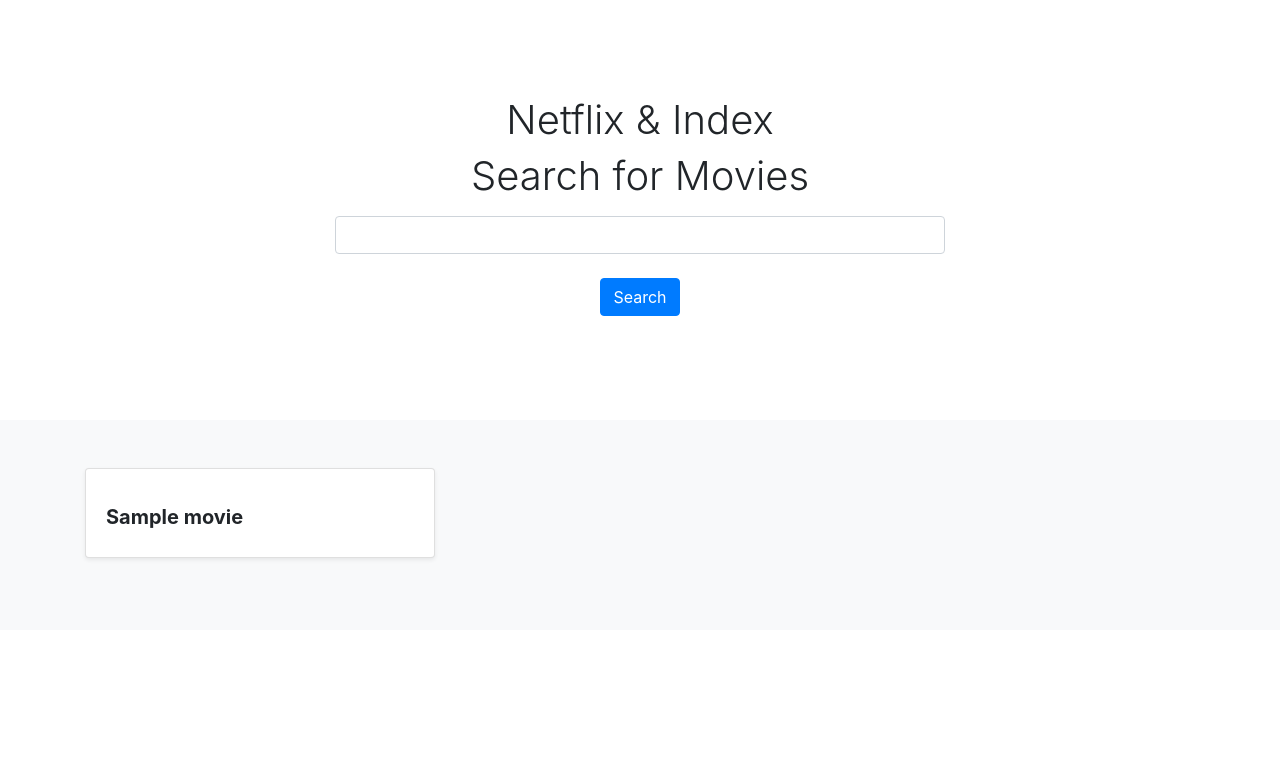
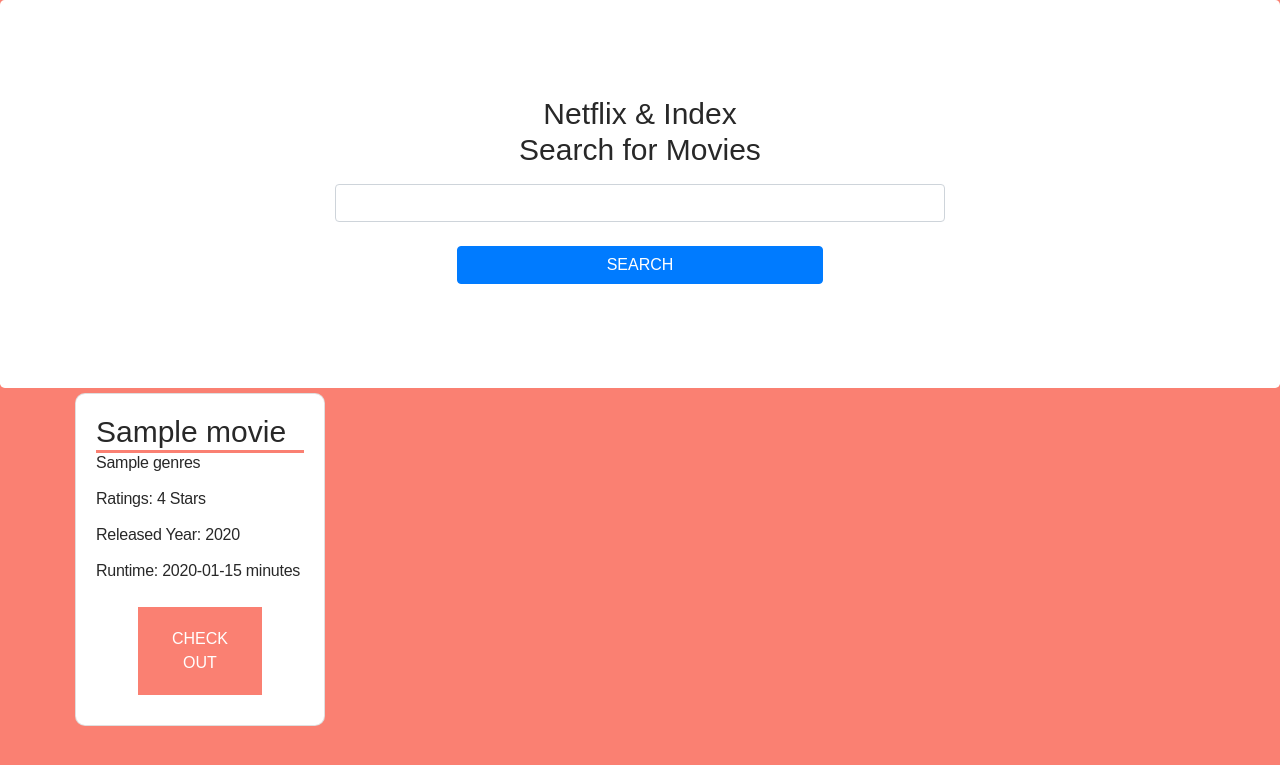
Before and after one commit to wc99man/CSCE-470-movies, a Flask app: template templates/index.html in a window 1280 px wide. Shown: the top 765 px of the page. Run offline with Flask 2, Linux system fonts and the light colour scheme; the template is opened without the code that fills it: most values are stand-ins (such as "Sample title", 1, 10 or a date in 2020); parts of the project's set-up code (start-up, migrations or seed data) failed here and were passed over; some libraries are stand-ins or nearby versions.

Commit message:
Commit 2A - Movie id link and card setup
Lost all prior changes due to access control issues, this commit includes expansion of the card output to include movie.id to trace back to the movie's imdb link and the card design setup (EXPANSION: index.html, album.css, app.py)

```diff
--- a/app.py
+++ b/app.py
@@ -151,8 +151,10 @@ def predict(moviename, moviedict):  ##### we need the name of the movie so we ca
             'year' : title_merged.loc[title_merged['title'] == i, 'startYear'].iloc[0],
             'runtime' : title_merged.loc[title_merged['title'] == i, 'runtimeMinutes'].iloc[0],
             'genres' : title_merged.loc[title_merged['title'] == i, 'genres'].iloc[0],
-            'rating' : title_merged.loc[title_merged['title'] == i, 'averageRating'].iloc[0]
+            'rating' : title_merged.loc[title_merged['title'] == i, 'averageRating'].iloc[0],
 
+            # TRYING TO ADD MOVIEID - FOR IMDB LINK ==> 'id': titleId
+            'id': title_merged.loc[title_merged['title'] == i, 'titleId'].iloc[0]
         }
         rec_movies.append(result_dict)
 
--- a/static/album.css
+++ b/static/album.css
@@ -31,3 +31,183 @@ footer {
 footer p {
   margin-bottom: .25rem;
 }
+
+
+
+:root {
+  --blue: #1e90ff;
+  --white: #ffffff;
+  --black: #282828;
+  --point: salmon;
+  --point-light: lighten(var(--point), 5%);
+
+  --ratio: 1.618;
+  --card_width: 250px;
+  --card_height: $card_width * var(--ratio);
+  --card_padding: 20px;
+  --card-bgcolor: white;
+  --card_margin: 5px;
+  --card_round: 10px;
+  --card-shadow: -20px -20px 0px 0px var(--point-light);
+  --card-padding-basis: 15px;
+  --card_head_padding: 0px 0px var(--card-padding-basi)s 0px;
+
+}
+
+*{
+  -webkit-font-smoothing: antialiased;
+  -moz-osx-font-smoothing: grayscale;
+}
+
+body{
+  background-color: var(--point);
+}
+
+.container2{
+  width: 80%;
+  min-height: 100vh;
+  display: -webkit-box;
+  display: -ms-flexbox;
+  display: flex;
+  -ms-flex-wrap: wrap;
+      flex-wrap: wrap;
+
+  margin-left: auto;
+  margin-right: auto;
+}
+
+.center{
+  -webkit-box-align: center;
+      -ms-flex-align: center;
+          align-items: center;
+  -webkit-box-pack: center;
+      -ms-flex-pack: center;
+          justify-content: center;
+}
+
+.card{
+  background-color: var(--card-bgcolor);
+  width: var(--card_width);
+  min-height: var(--card_height);
+
+  display: -webkit-box;
+
+  display: -ms-flexbox;
+
+  display: flex;
+  -webkit-box-orient: vertical;
+  -webkit-box-direction: normal;
+      -ms-flex-direction: column;
+          flex-direction: column;
+  padding: var(--card_padding);
+  margin: var(--card_margin);
+
+  -webkit-box-shadow: var(--card-shadow);
+
+          box-shadow: var(--card-shadow);
+  border-radius: var(--card_round);
+
+  -webkit-animation-name: shadow-show; /* Safari 4.0 - 8.0 */
+  -webkit-animation-duration: 1.5s; /* Safari 4.0 - 8.0 */
+  animation-name: shadow-show;
+  animation-duration: 1.5s;
+
+  -webkit-transition-timing-function: cubic-bezier(0.795, 0.000, 0.165, 1.000);
+  -o-transition-timing-function: cubic-bezier(0.795, 0.000, 0.165, 1.000);
+  transition-timing-function: cubic-bezier(0.795, 0.000, 0.165, 1.000); /* custom */
+
+}
+
+h1,h2,h3,h4,h5{
+    margin: 0px;
+    padding: var(--card_head_padding);
+    font-family: 'Noto Sans KR', sans-serif;
+    font-size: 30px;
+    color: var(--black);
+}
+
+hr{
+    display: block;
+    border: none;
+    height: 3px;
+    background-color: var(--point);
+    margin: 0px;
+
+    -webkit-animation-name: line-show; /* Safari 4.0 - 8.0 */
+    -webkit-animation-duration: 0.3s; /* Safari 4.0 - 8.0 */
+    animation-name: line-show;
+    animation-duration: 0.3s;
+    -webkit-transition-timing-function: cubic-bezier(0.795, 0.000, 0.165, 1.000);
+    -o-transition-timing-function: cubic-bezier(0.795, 0.000, 0.165, 1.000);
+    transition-timing-function: cubic-bezier(0.795, 0.000, 0.165, 1.000); /* custom */
+}
+
+p{
+    margin: var(--card-padding-basis 0px 0px 0px);
+    font-family: 'Noto Sans KR', sans-serif;
+    font-weight: 100;
+    letter-spacing: -0.25px;
+    line-height: 1.25;
+    font-size: 16px;
+    word-break: break-all;
+    word-wrap: pre-wrap;
+    color:var(--black);
+
+    -webkit-animation-name: p-show; /* Safari 4.0 - 8.0 */
+    -webkit-animation-duration: 1.5s; /* Safari 4.0 - 8.0 */
+    animation-name: p-show;
+    animation-duration: 1.5s;
+  }
+
+button{
+    border: none;
+    background-color: var(--point);
+    width: 60%;
+    margin: 10px auto;
+    padding: 20px 30px;
+    color: white;
+    font-family: 'Noto Sans KR', sans-serif;
+    text-transform: uppercase;
+  }
+
+/* Safari 4.0 - 8.0 */
+@-webkit-keyframes line-show {
+  from {margin: 0px 100px;}
+  to {margin: 0px;}
+}
+
+/* Standard syntax */
+@keyframes line-show {
+  from {margin: 0px 100px;}
+  to {margin: 0px;}
+}
+
+/* Safari 4.0 - 8.0 */
+@-webkit-keyframes p-show {
+  from {color: white;}
+  to {color: var(--black);}
+}
+
+/* Standard syntax */
+@keyframes p-show {
+  from {color: white;}
+  to {color: black;}
+}
+
+/* Safari 4.0 - 8.0 */
+@-webkit-keyframes shadow-show {
+  from {
+    -webkit-box-shadow: 0px 0px 0px 0px #e0e0e0;
+    box-shadow: 0px 0px 0px 0px #e0e0e0;
+  }
+  to {
+    -webkit-box-shadow: var(--card-shadow);
+    box-shadow: var(--card-shadow);
+  }
+}
+
+/* Standard syntax */
+@keyframes shadow-show {
+  from {-webkit-box-shadow: 0px 0px 0px 0px #e0e0e0;box-shadow: 0px 0px 0px 0px #e0e0e0;}
+  to {-webkit-box-shadow: var(--card-shadow);box-shadow: var(--card-shadow);}
+}
--- a/templates/index.html
+++ b/templates/index.html
@@ -54,7 +54,7 @@
     </div>
   </section>
 
-  <div class="album py-5 bg-light">
+  <!-- <div class="album py-5 bg-light">
     <div class="container">
       <div class="row">
       {% for movie in movies %}
@@ -63,9 +63,7 @@
             <div class="card-body">
               <p></p>
               <h5><b class="card-text">{{ movie}}</b></h5>
-
-              <div class="d-flex justify-content-between align-items-center">
-
+              <div class="d-flex justify-content-between align-items-center"> //NEW LINE
               </div>
             </div>
           </div>
@@ -73,6 +71,24 @@
         {% endfor %}
       </div>
     </div>
+  </div> -->
+
+  <div class="container">
+    <div class="row">
+      {% for movie in movies %}
+      <div class="card">
+        <h2>{{movie.title}}</h2>
+        <hr/>
+        <p> {{movie.genres}}</p>
+        <p> Ratings: {{movie.rating}} Stars</p>
+        <p> Released Year: {{movie.year}}</p>
+        <p> Runtime: {{movie.runtime}} minutes</p>
+        <button onclick="window.location.href='https://www.imdb.com/title/{{movie.id}}/'" type="button"> Check Out </button>
+
+        <!-- <button>Next</button> -->
+      </div>
+      {% endfor %}
+    </div>
   </div>
 
 </main>
```
